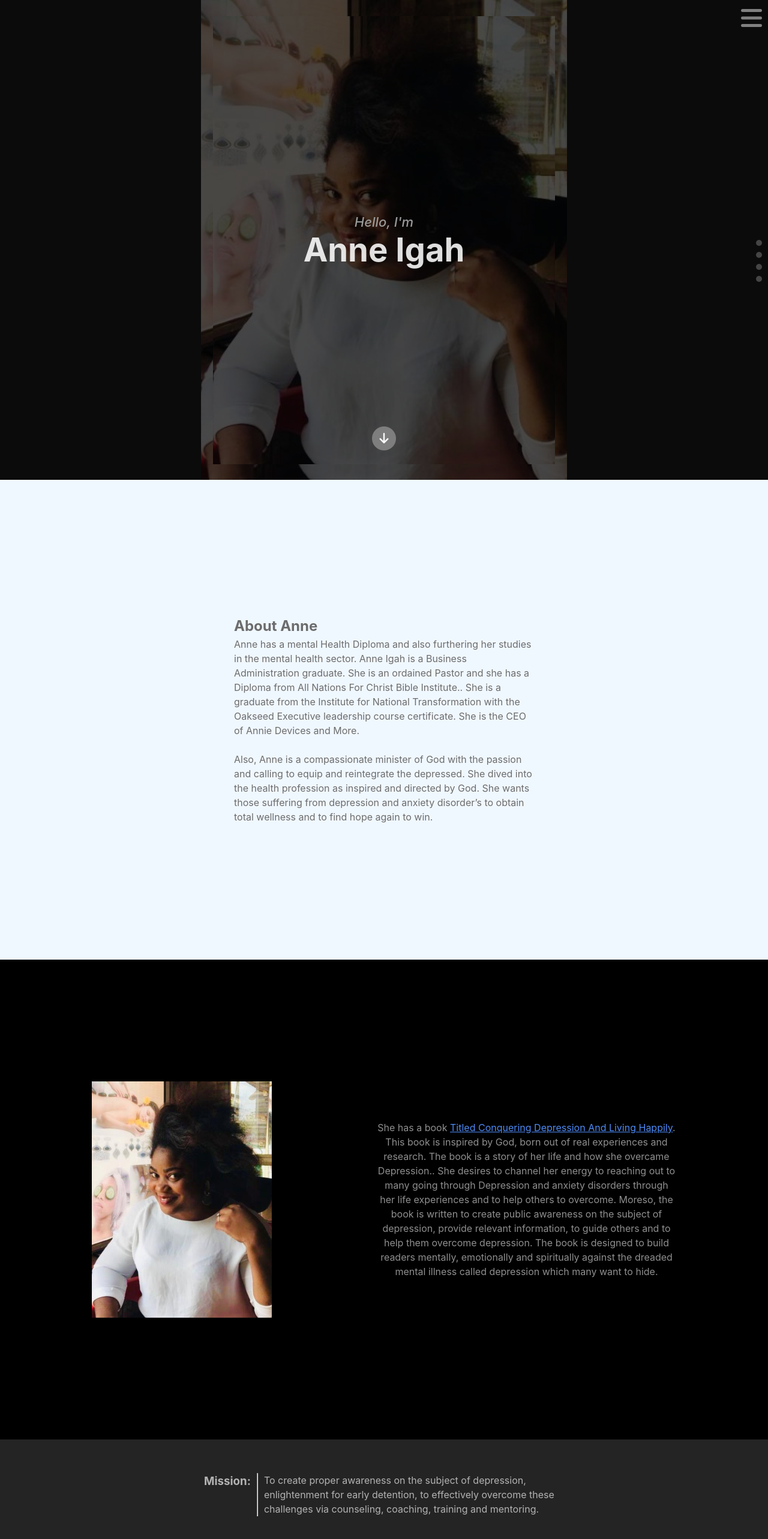
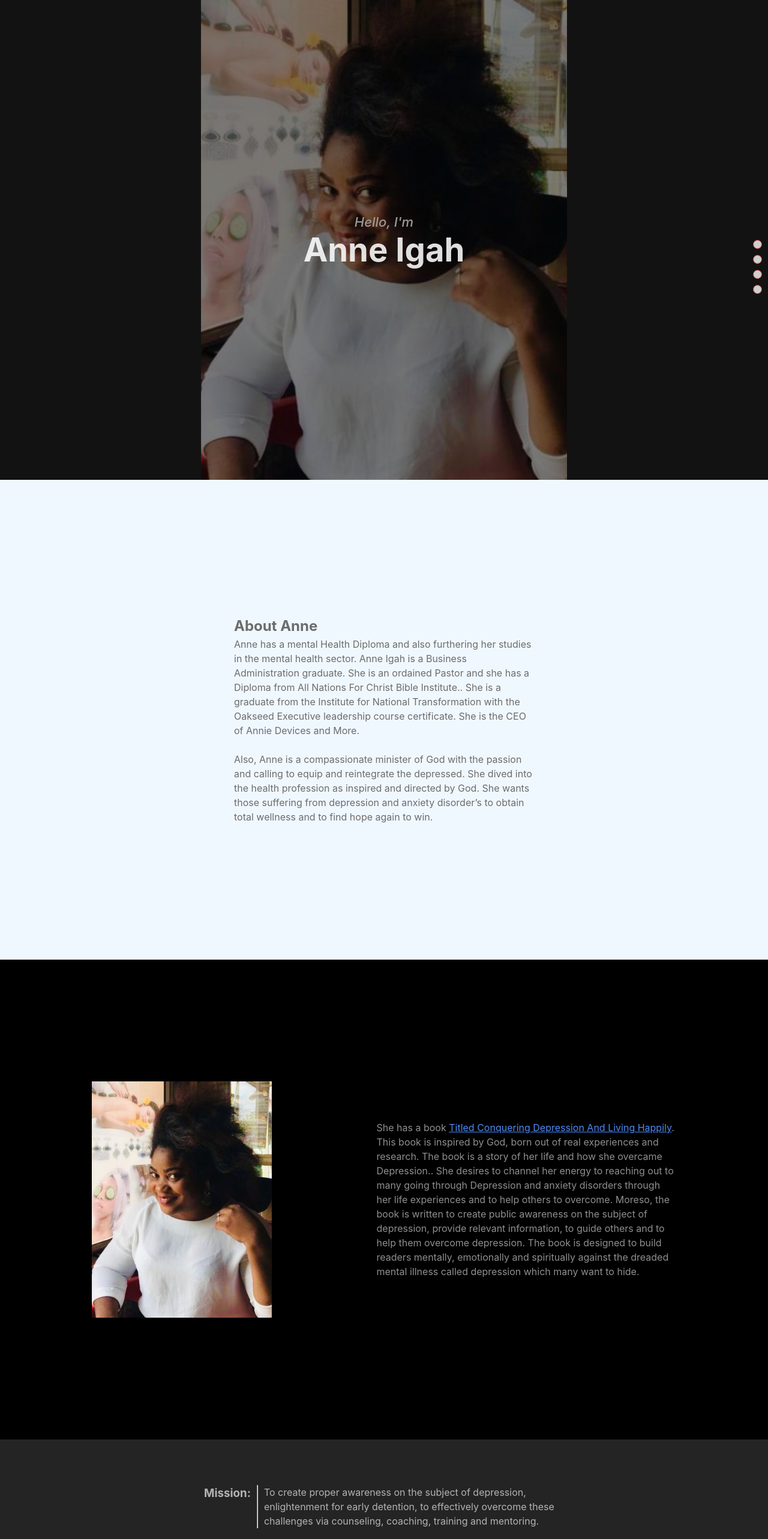
Before and after one commit to Shekinah007/annes-app, a React (Vite) app: page / in a window 1280 px wide. Shown: the top 2566 px of the page at 60% size. Built offline with nearby package versions, Linux system fonts and the light colour scheme.

Commit message:
Test payStack api

```diff
--- a/index.html
+++ b/index.html
@@ -1,18 +1,13 @@
 <!DOCTYPE html>
 <html lang="en">
-
   <head>
     <meta charset="UTF-8" />
     <link rel="icon" type="image/svg+xml" href="/vite.svg" />
     <meta name="viewport" content="width=device-width, initial-scale=1.0" />
-  <title>Anne Igah</title>
-  <script src="https://use.fontawesome.com/452826394c.js"></script>
-
+    <title>Vite + React</title>
   </head>
-
   <body>
     <div id="root"></div>
     <script type="module" src="/src/main.jsx"></script>
   </body>
-
 </html>
--- a/src/App.css
+++ b/src/App.css
@@ -32,11 +32,12 @@
 }
 
 .quick-nav a {
-  height: 10px;
-  width: 10px;
-  background-color: grey;
+  height: 15px;
+  width: 15px;
+  background-color: rgb(255, 255, 255);
   border-radius: 50%;
-  opacity: 0.5;
+  opacity: 0.8;
+  border: 1px solid rgb(255, 63, 63);
 }
 
 header {
@@ -56,6 +57,7 @@ header {
   background-repeat: no-repeat;
   background-position: center;
   /* background-color: black; */
+  overflow: hidden;
 }
 
 
@@ -64,8 +66,8 @@ header img {
   z-index: 0;
   position: absolute;
   /* width: 400px; */
-  /* height: 100vh; */
-  max-width: 100vw;
+  height: 100vh;
+  /* max-width: 100vw; */
 }
 
 header * {
@@ -77,7 +79,7 @@ header * {
   width: 100%;
   background-color: black;
   position: absolute;
-  opacity: 0.7;
+  opacity: 0.5;
   z-index: 1;
 }
 
@@ -105,7 +107,7 @@ header a {
   min-height: 100vh;
   justify-content: center;
   padding-inline: 70px;
-  padding-block: 20px;
+  padding-block: 50px;
   /* padding-inline: 150px; */
 
 
@@ -150,7 +152,7 @@ header a {
 #also p {
   width: 500px;
   max-width: 80vw;
-  text-align: center;
+  /* text-align: center; */
   align-self: flex-end;
 
 }
--- a/src/App.jsx
+++ b/src/App.jsx
@@ -11,7 +11,7 @@ import Menu from './components/Menu'
 
 function App() {
 
-  const publicKey = "sk_test_8abee90376a7b5b9b031380968dd97bdc169165a";
+  const publicKey = "pk_test_eb2e4ea24c9ae7e77dc4055679e1e6ee94a2f8de";
   const amount = 10000 // Remember, set in kobo!;
   const [email, setEmail] = useState("");
   const [name, setName] = useState("");
```
Also changed, not shown: 1 other file (tests, documents, lock files or other folders). Lines whose indentation alone changed are shown as unchanged.
